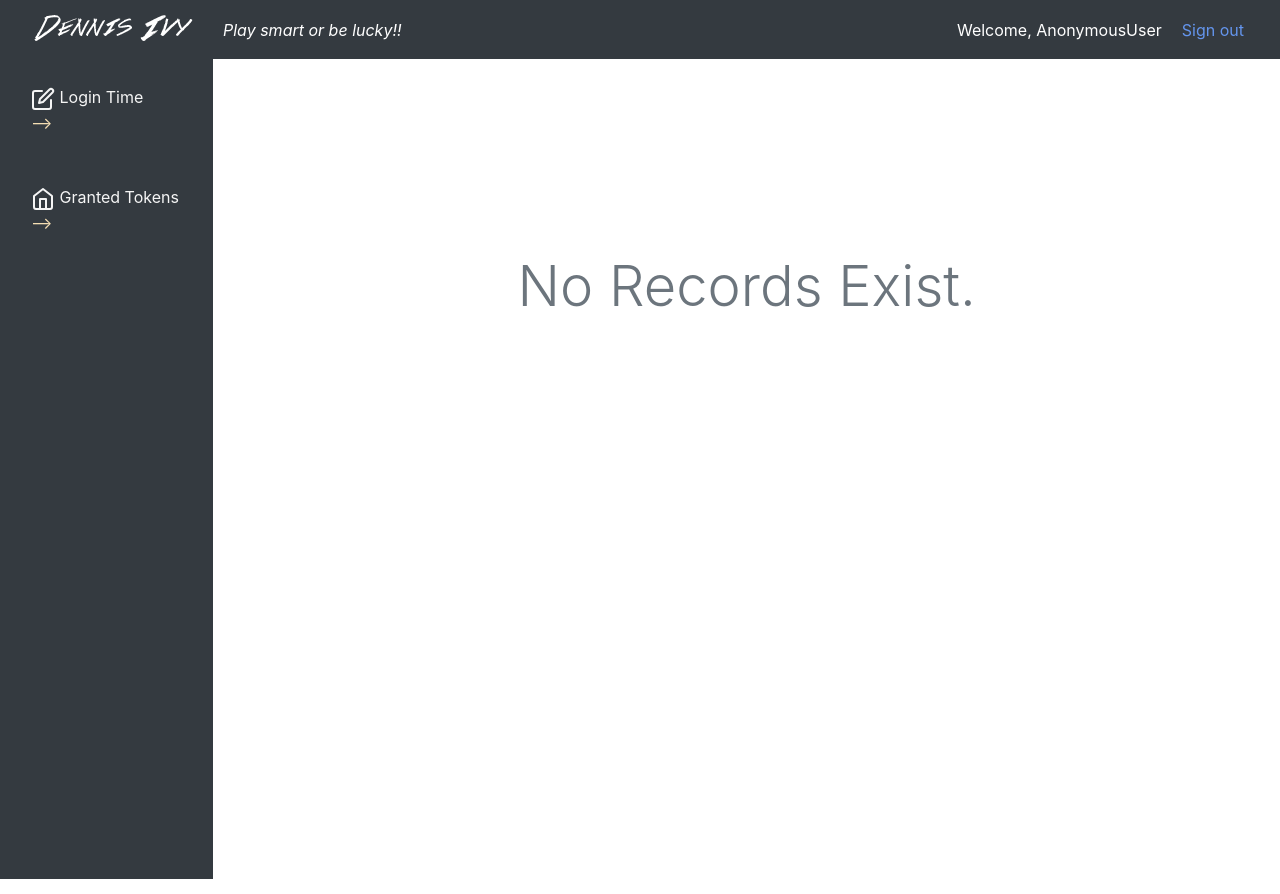
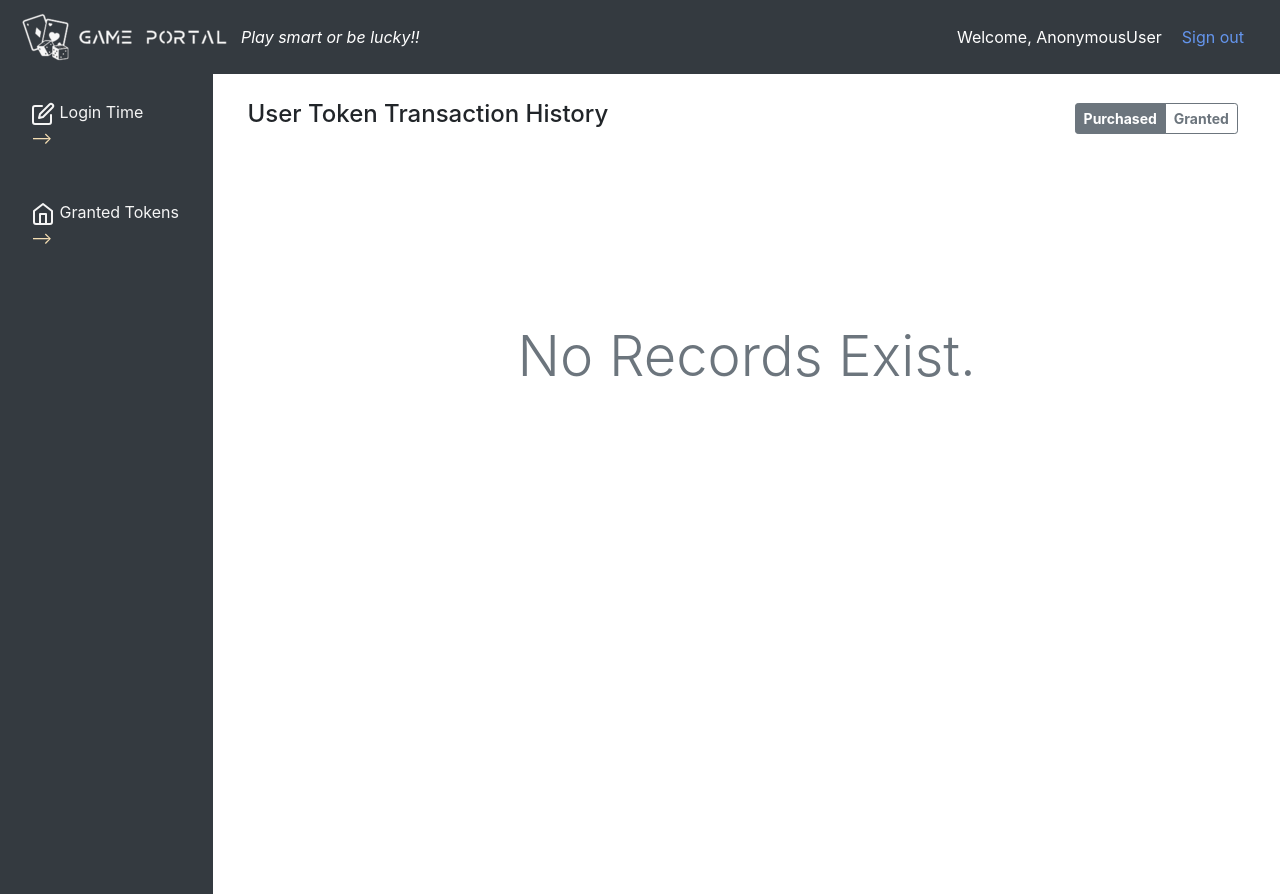
Before and after one commit to Sanket-Tantia/gameportal, a Django app: template accounts/templates/accounts/transaction_dashboard.html in a window 1280 px wide. Run offline with Django 3.2, Linux system fonts and the light colour scheme; the template is opened without the code that fills it, so the values that code supplies are empty; some libraries are stand-ins or nearby versions.

Commit message:
Logo added, transaction history page completed

```diff
--- a/accounts/templates/accounts/navbar.html
+++ b/accounts/templates/accounts/navbar.html
@@ -9,7 +9,7 @@
 </style>
 
 <nav class="navbar navbar-expand-lg navbar-dark bg-dark">
- <img src="{% static 'images/logo.png' %}">
+ <img src="{% static 'images/p7.png' %}">
   <button class="navbar-toggler" type="button" data-toggle="collapse" data-target="#navbarNav" aria-controls="navbarNav" aria-expanded="false" aria-label="Toggle navigation">
     <span class="navbar-toggler-icon"></span>
   </button>
--- a/accounts/templates/accounts/transaction_dashboard.html
+++ b/accounts/templates/accounts/transaction_dashboard.html
@@ -1,6 +1,15 @@
 {%  extends 'accounts/main.html' %}
 
 {% block content %}
+
+<style>
+    .showMe{
+        display: block;
+    }
+    .hideMe{
+        display: none;
+    }
+</style>
 
 <link rel="stylesheet" href="https://maxcdn.bootstrapcdn.com/bootstrap/4.4.1/css/bootstrap.min.css">
 
@@ -8,11 +17,17 @@
 <div class="row">
     {%  include 'accounts/sidebar.html' %}
     <main role="main" class="col-md-9 ml-sm-auto col-lg-10 pt-3 px-4">
-    {% if all_users_token %}
-    <p class="btn" style="margin-bottom: 2%;">
-        <span data-feather="codesandbox"></span>
-        <strong style="font-size:1.1rem">Available Token Purchase History</strong>
-    </p>
+    <div class="d-flex justify-content-between flex-wrap flex-md-nowrap align-items-center pb-2 mb-3" style="margin: 1%;">
+        <h1 class="h4">User Token Transaction History</h1>
+        <div class="btn-toolbar mb-2 mb-md-0">
+          <div class="btn-group mr-2">
+            <button id="purchasedButton" class="btn btn-sm btn-secondary" onclick="showPurchaseView()"><strong>Purchased</strong></button>
+            <button id="grantedButton" class="btn btn-sm btn-outline-secondary" onclick="showGrantView()"><strong>Granted</strong></button>
+          </div>
+        </div>
+    </div>
+    <div id="purchased" class="showMe">
+        {% if all_users_purchase_token %}
         <div class="table-responsive">
             <table class="table table-striped table-hover" style="text-align: center;">
                 <thead>
@@ -24,7 +39,7 @@
                     </tr>
                 </thead>
                 <tbody>
-                {% for username,values in all_users_token.items %}
+                    {% for username,values in all_users_purchase_token.items %}
                     {% for each_value in values %}
                     <tr>
                         <td >{{ each_value.count }}</td>
@@ -46,10 +61,69 @@
         </a> -->
         </div>
         {% endif %}
+    </div>
+
+    <div id="granted" class="showMe hideMe">
+        {% if all_users_grant_token %}
+        <div class="table-responsive">
+            <table class="table table-striped table-hover" style="text-align: center;">
+                <thead>
+                    <tr>
+                        <th>#</th>
+                        <th>Username</th>
+                        <th>Granted Token Amount</th>
+                        <th>Date</th>
+                    </tr>
+                </thead>
+                <tbody>
+                    {% for username,values in all_users_grant_token.items %}
+                    {% for each_value in values %}
+                    <tr>
+                        <td >{{ each_value.count }}</td>
+                        <td><a style= "color: #212529;">{{username}}</a></td>
+                        <td >{{ each_value.token_amount }}</td>
+                        <td>{{ each_value.date }}</td>
+                    </tr>
+                    {% endfor %}
+                    {% endfor %}
+                </tbody>
+            </table>
+        </div>
+        {% else %}
+        <div class="container-fluid" style="text-align: center; margin-top: 17.5%; ">
+        <h3 class="text-muted display-4">No Records Exist.<br></h3>
+        <!-- <a class="btn btn-primary btn-lg" style="margin-top: 2.5%;" href="{% url 'create_user' %}">
+            <span data-feather="user"></span>
+            Create User
+        </a> -->
+        </div>
+        {% endif %}
+    </div>
     </main>
 </div>
 </div>
 
+<script>
+
+    var showPurchaseView = function(){
+        document.getElementById("granted").classList.add('hideMe');
+        document.getElementById("purchased").classList.remove('hideMe');
+
+        document.getElementById("grantedButton").classList.remove('btn-secondary');
+        document.getElementById("grantedButton").classList.add('btn-outline-secondary');
+        document.getElementById("purchasedButton").classList.add('btn-secondary');
+    }
+
+    var showGrantView= function(){
+        document.getElementById("purchased").classList.add('hideMe');
+        document.getElementById("granted").classList.remove('hideMe');
+
+        document.getElementById("purchasedButton").classList.remove('btn-secondary');
+        document.getElementById("purchasedButton").classList.add('btn-outline-secondary');
+        document.getElementById("grantedButton").classList.add('btn-secondary');
+    }
+
+</script>
 
 
 
```
Also changed, not shown: accounts/templates/accounts/admin_dashboard.html (+4 -3 lines), accounts/templates/accounts/create_user.html (+5 -5 lines), accounts/templates/accounts/game_console.html (+5 -2 lines), accounts/views.py (+27 -27 lines), static/images/logo_p1.png (added), static/images/logo_p2.png (added), static/images/logo_p3.png (added), static/images/logo_p4.png (added), static/images/logo_raw.png, static/images/p5.png (added), static/images/p6.png (added), static/images/p7.png (added). Lines whose indentation alone changed are shown as unchanged.
